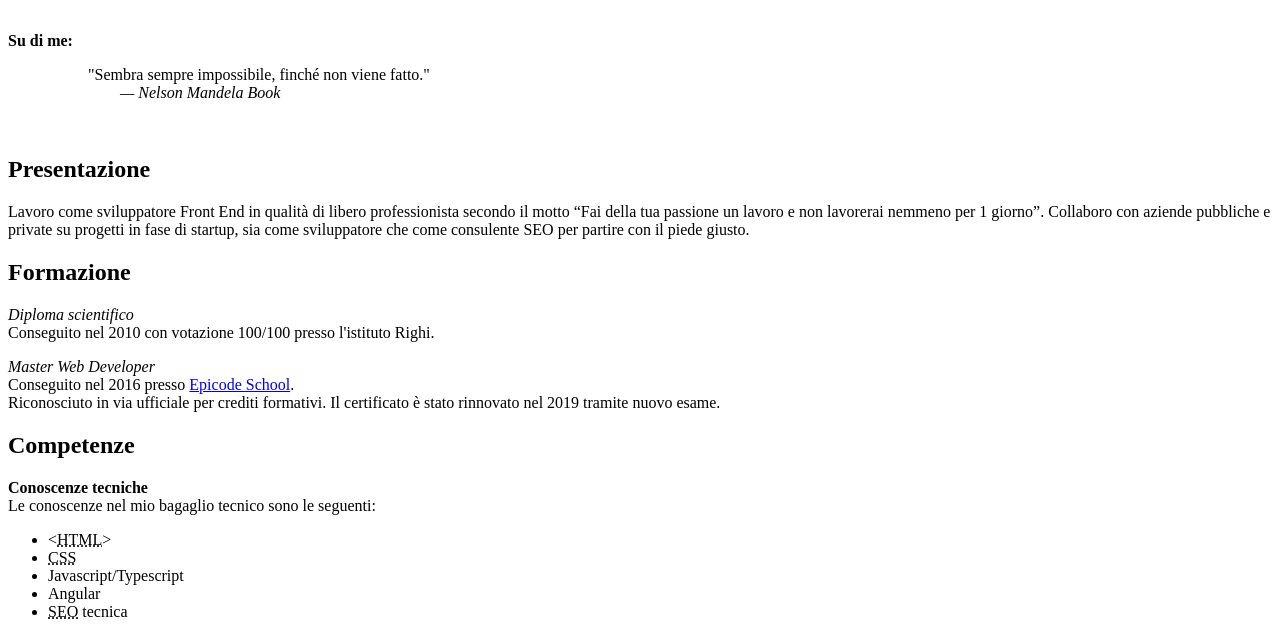
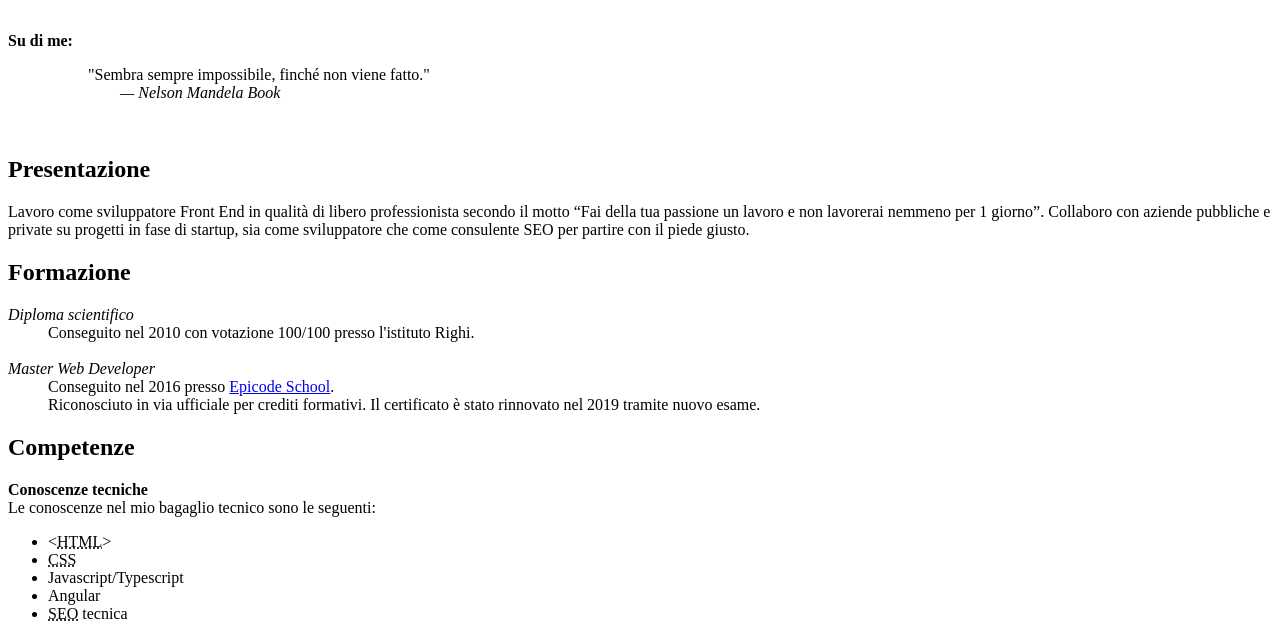
Before and after one commit to SerenaMK/ESERCIZIO1, a plain HTML site: page index.html in a window 1280 px wide. Shown: the part 446-1080 px from the top of the page. Drawn offline with Linux system fonts and the light colour scheme.

Commit message:
Modifica in sezione Formazione

```diff
--- a/index.html
+++ b/index.html
@@ -45,15 +45,14 @@
     </p>
 
     <h2>Formazione</h2>
-    <p>
-        <i>Diploma scientifico</i><br>
-        Conseguito nel 2010 con votazione 100/100 presso l'istituto Righi.
-    </p>
-    <p>
-        <i>Master Web Developer</i><br>
-        Conseguito nel 2016 presso <a href="https://epicode.com/" target="_blank">Epicode School</a>.<br>
-        Riconosciuto in via ufficiale per crediti formativi. Il certificato è stato rinnovato nel 2019 tramite nuovo esame.
-    </p>
+    <dl>
+        <dt><i>Diploma scientifico</i></dt>
+        <dd>Conseguito nel 2010 con votazione 100/100 presso l'istituto Righi.</dd>
+        <br>
+        <dt><i>Master Web Developer</i></dt>
+        <dd>Conseguito nel 2016 presso <a href="https://epicode.com/" target="_blank">Epicode School</a>.<br>
+        Riconosciuto in via ufficiale per crediti formativi. Il certificato è stato rinnovato nel 2019 tramite nuovo esame.</dd>
+    </dl>
 
     <h2>Competenze</h2>
 
```
